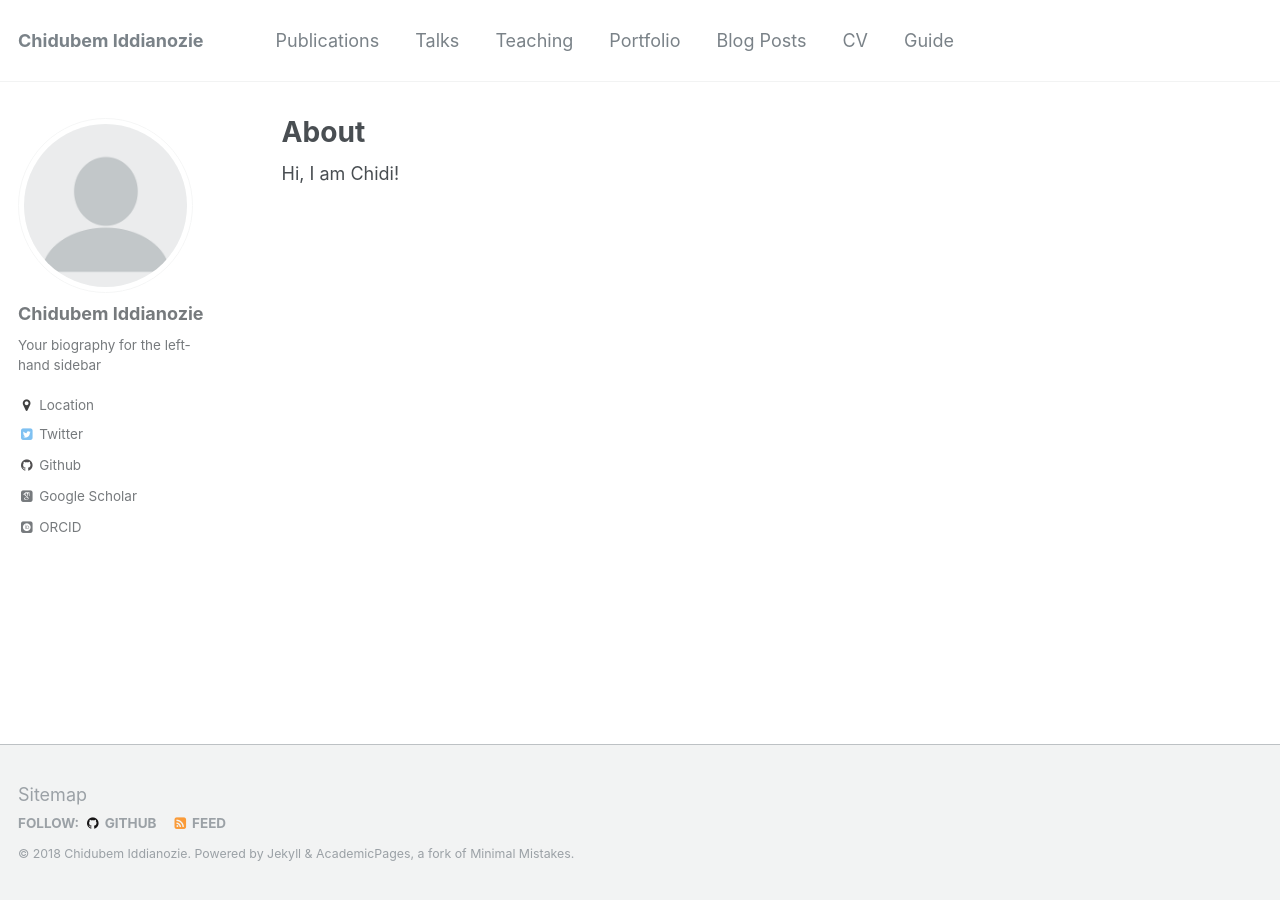
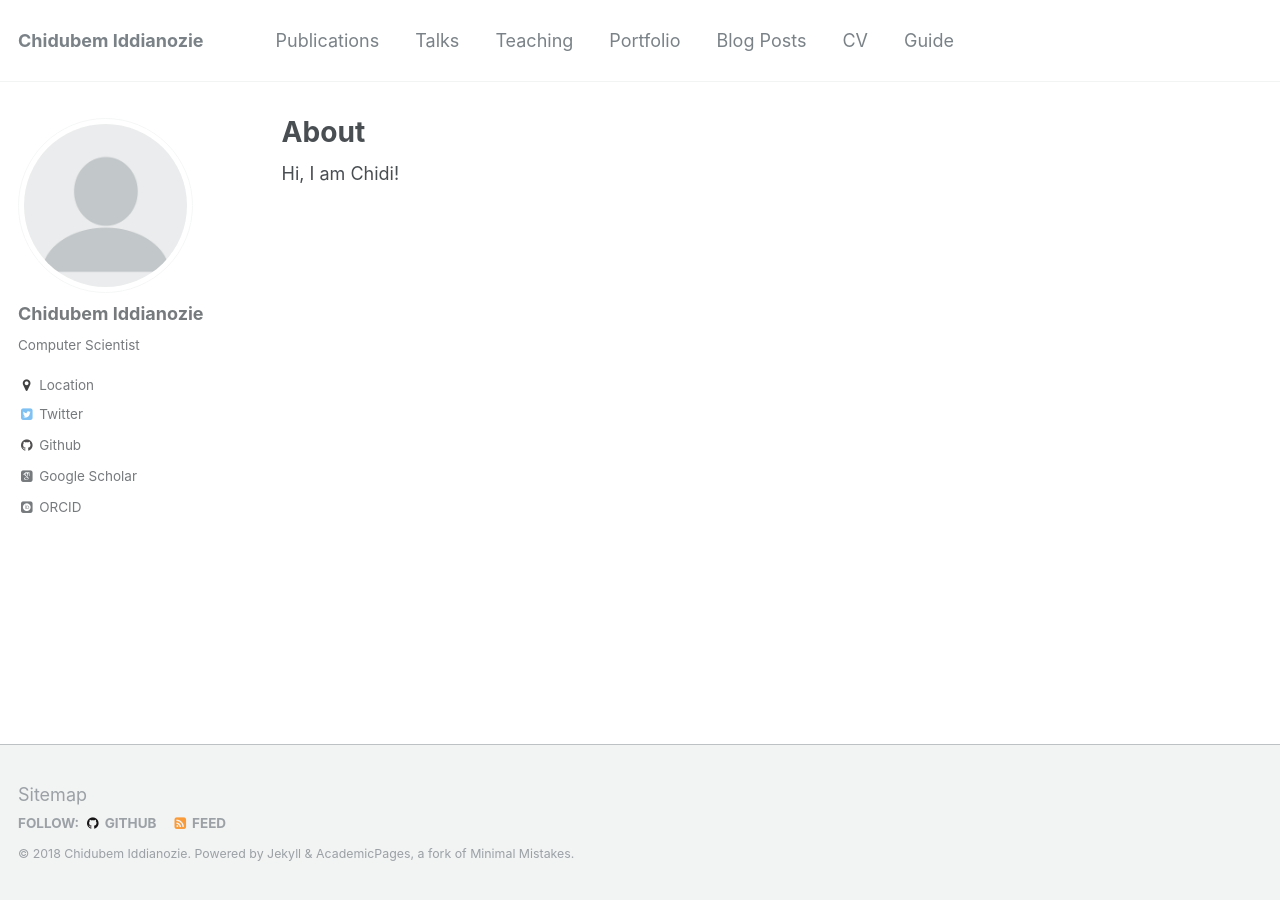
Before and after one commit to chiddianozie/chidubem-iddianozie, a Jekyll site: the page built from _pages/about.md, in a window 1280 px wide. Built offline with Jekyll 4.4.1, drawn with Linux system fonts in a browser that asks for light colours; some web fonts are replaced.

Commit message:
Update _config.yml

```diff
--- a/_config.yml
+++ b/_config.yml
@@ -80,7 +80,7 @@ analytics:
 author:
   name             : "Chidubem Iddianozie"
   avatar           : "profile.png"
-  bio              : "Your biography for the left-hand sidebar"
+  bio              : "Computer Scientist"
   location         : "Location"
   employer         :
   googlescholar    : "http://yourfullgooglescholarurl.com"
```
